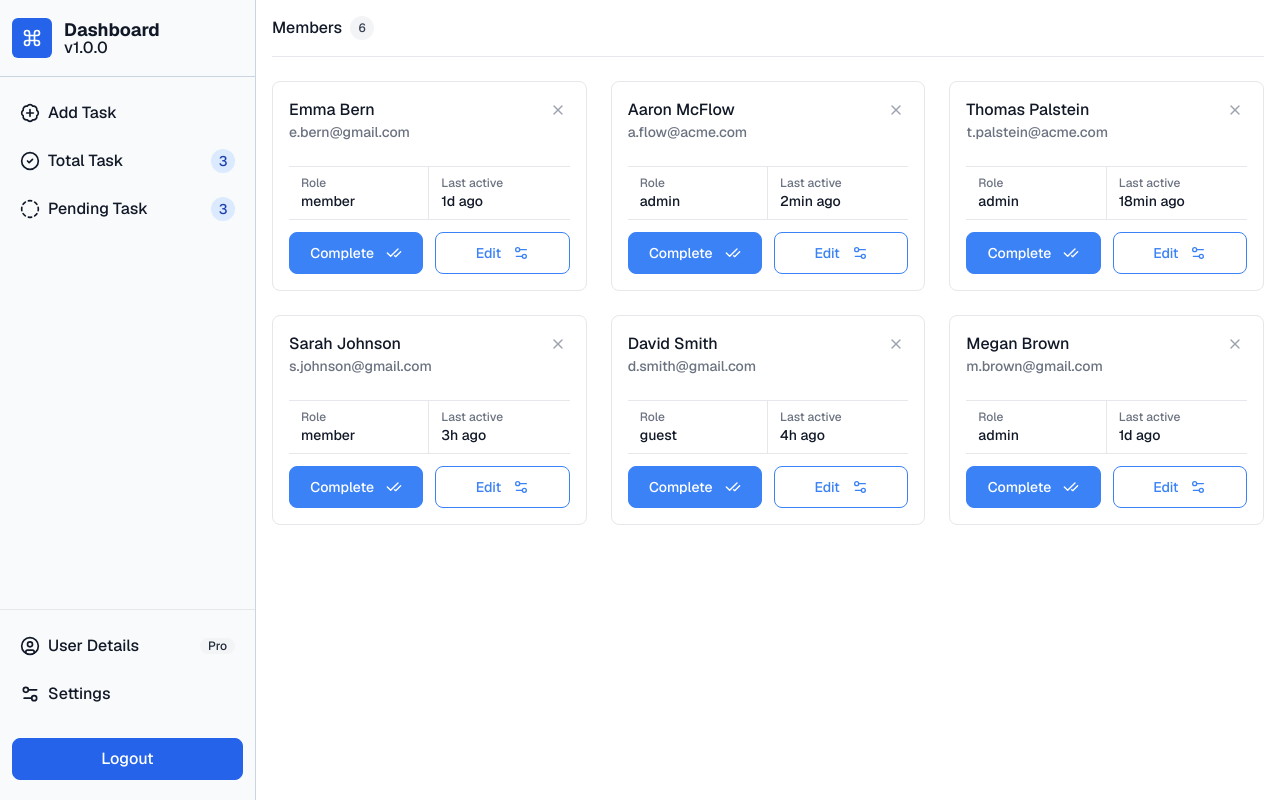
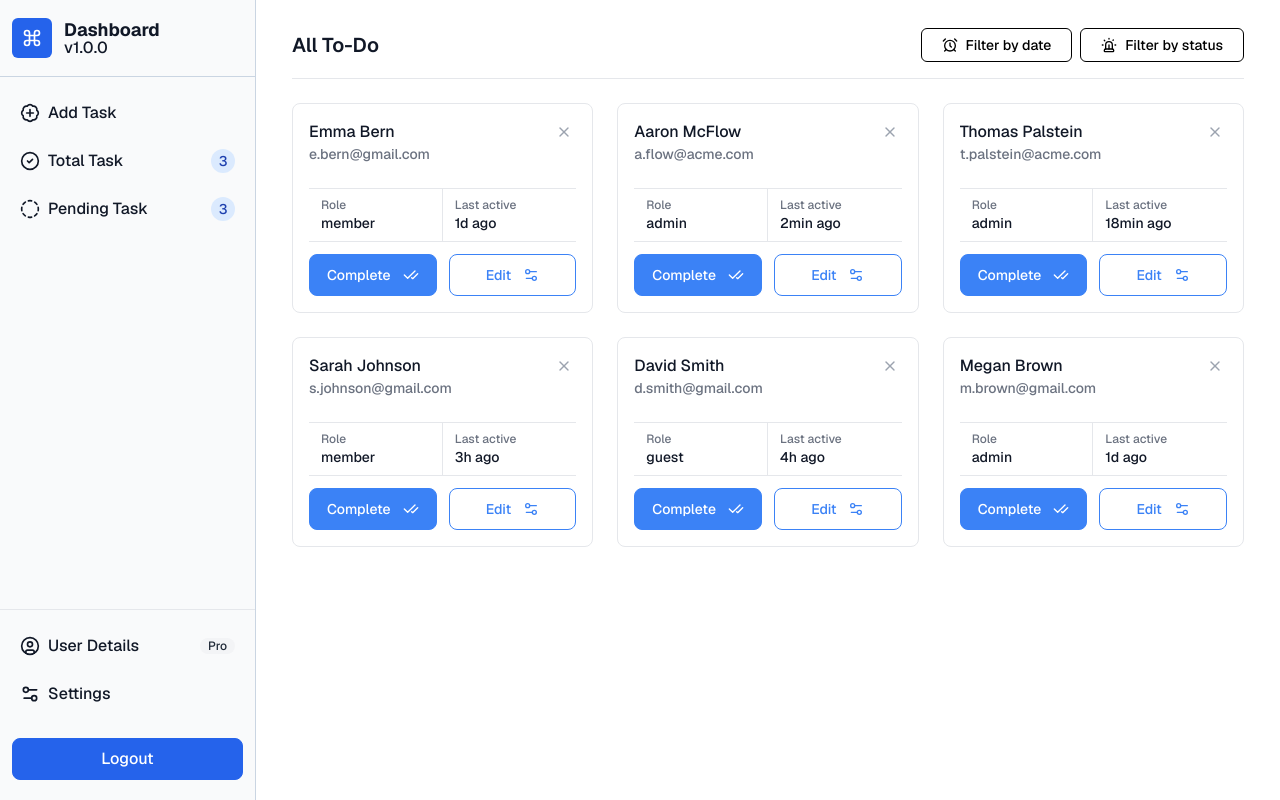
Before and after one commit to rezwanahamed/to-do-app-frontend, a React (Vite) app: page /dashboard in a window 1280 px wide. Built offline with nearby package versions, Linux system fonts and the light colour scheme.

Commit message:
enhance Dashboard layout with filter buttons and improved styling

```diff
--- a/src/pages/Dashboard/pages/Dashboard.jsx
+++ b/src/pages/Dashboard/pages/Dashboard.jsx
@@ -1,4 +1,4 @@
-import { CheckCheck, Settings2, X } from "lucide-react";
+import { AlarmClock, CheckCheck, Settings2, Siren, X } from "lucide-react";
 
 const data = [
   {
@@ -113,14 +113,20 @@ const data = [
 
 export default function Dashboard() {
   return (
-    <>
-      <div className="flex items-center space-x-2">
-        <h3 className="text-base font-medium text-gray-900">Members</h3>
-        <span className="inline-flex h-6 w-6 items-center justify-center rounded-full bg-gray-100 text-xs font-medium text-gray-700">
-          {data.length}
-        </span>
+    <div className="px-5 py-3">
+      <div className="flex items-center justify-between space-x-2">
+        <h3 className="text-xl font-semibold text-gray-900">All To-Do</h3>
+
+        <div className="button-group flex gap-2">
+          <button className="font-geist flex cursor-pointer items-center justify-center gap-2 rounded-md border border-black px-5 py-1.5 text-sm">
+            <AlarmClock className="h-4 w-4" /> Filter by date
+          </button>
+          <button className="font-geist flex cursor-pointer items-center justify-center gap-2 rounded-md border border-black px-5 py-1.5 text-sm">
+            <Siren className="h-4 w-4" /> Filter by status
+          </button>
+        </div>
       </div>
-      <div className="my-4 h-px bg-gray-200" /> {/* Custom Divider */}
+      <div className="my-4 h-px bg-gray-200 mb-2" /> {/* Custom Divider */}
       <div className="mt-6 grid grid-cols-1 gap-6 sm:grid-cols-2 lg:grid-cols-3">
         {data.map((member) => (
           <div
@@ -160,7 +166,7 @@ export default function Dashboard() {
               </div>
             </div>
             <span
-              className="pointer-events-none absolute top-4 right-4 text-gray-400 transition-all group-hover:text-white group-hover:bg-red-600 p-1 rounded-full"
+              className="pointer-events-none absolute top-4 right-4 rounded-full p-1 text-gray-400 transition-all group-hover:bg-red-600 group-hover:text-white"
               aria-hidden={true}
             >
               <X className="h-4 w-4" />
@@ -168,6 +174,6 @@ export default function Dashboard() {
           </div>
         ))}
       </div>
-    </>
+    </div>
   );
 }
```
